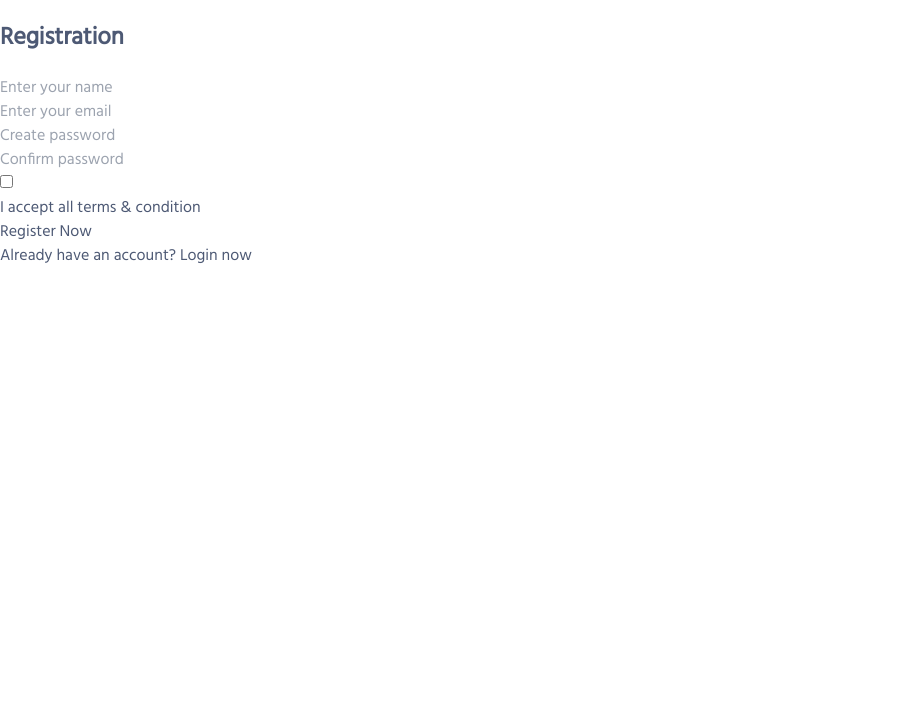
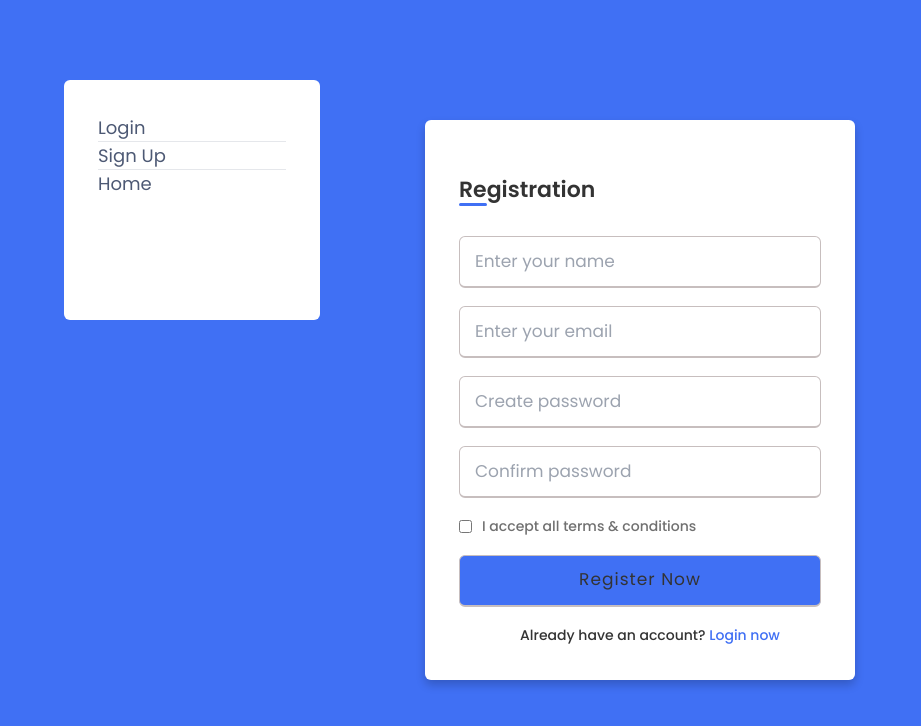
Before and after one commit to Tahsin2020/FAQ-Generator, a React (Vite) app in the folder frontend/: page /sign-up in a window 1280 px wide. Shown: the top 726 px of the page, without its empty margins (0-921 px from the left). Built offline with nearby package versions, Linux system fonts and the light colour scheme; no server answers.

Commit message:
Sign Out

```diff
--- a/frontend/src/App.tsx
+++ b/frontend/src/App.tsx
@@ -3,6 +3,7 @@ import Questions from "./pages/Questions";
 import Home from "./pages/Home";
 import Login from "./pages/Login";
 import Signup from "./pages/Signup";
+import Sidebar from "./components/Sidebar";
 
 /* Notes: Add 2 checks in Username and Page, if the Username or Page is invalid, give the NotFound page.
           Access the Username from the url, for both the page and the literal page.
@@ -14,6 +15,7 @@ import Signup from "./pages/Signup";
 function App() {
   return (
     <>
+      <Sidebar />
       <Routes>
         <Route path="/login" element={<Login />} />
         <Route path="/sign-up" element={<Signup />} />
--- /dev/null
+++ b/frontend/src/components/Sidebar.tsx
@@ -0,0 +1,55 @@
+import { useAuth } from "../context/AuthContext";
+
+const Sidebar = () => {
+  const auth = useAuth();
+  return (
+    <div
+      style={{
+        height: "30vh",
+        width: "20vw",
+        position: "fixed",
+        marginLeft: "5vw",
+        marginTop: "10vh",
+        backgroundColor: "white",
+        borderRadius: "6px",
+        padding: "34px",
+        fontSize: "18px",
+      }}
+    >
+      {auth?.isLoggedIn ? (
+        <div>
+          <div>
+            User Page
+            <hr />
+          </div>
+          <div>
+            Settings
+            <hr />
+          </div>
+          <div>
+            Home
+            <hr />
+          </div>
+          <div
+            onClick={() => {
+              auth?.logout();
+            }}
+          >
+            Sign Out
+            <hr />
+          </div>
+        </div>
+      ) : (
+        <div>
+          Login
+          <hr />
+          Sign Up
+          <hr />
+          Home
+        </div>
+      )}
+    </div>
+  );
+};
+
+export default Sidebar;
--- a/frontend/src/context/AuthContext.tsx
+++ b/frontend/src/context/AuthContext.tsx
@@ -13,14 +13,14 @@ import {
 } from "../helpers/api-communicator";
 
 type User = {
-  name: string;
+  username: string;
   email: string;
 };
 type UserAuth = {
   isLoggedIn: boolean;
   user: User | null;
   login: (email: string, password: string) => Promise<void>;
-  signup: (name: string, email: string, password: string) => Promise<void>;
+  signup: (username: string, email: string, password: string) => Promise<void>;
   logout: () => Promise<void>;
 };
 const AuthContext = createContext<UserAuth | null>(null);
@@ -34,7 +34,7 @@ export const AuthProvider = ({ children }: { children: ReactNode }) => {
     async function checkStatus() {
       const data = await checkAuthStatus();
       if (data) {
-        setUser({ email: data.email, name: data.name });
+        setUser({ email: data.email, username: data.username });
         setIsLoggedIn(true);
       }
     }
@@ -43,14 +43,15 @@ export const AuthProvider = ({ children }: { children: ReactNode }) => {
   const login = async (email: string, password: string) => {
     const data = await loginUser(email, password);
     if (data) {
-      setUser({ email: data.email, name: data.name });
+      setUser({ email: data.email, username: data.username });
       setIsLoggedIn(true);
     }
   };
-  const signup = async (name: string, email: string, password: string) => {
-    const data = await signupUser(name, email, password);
+  const signup = async (username: string, email: string, password: string) => {
+    const data = await signupUser(username, email, password);
+    console.log(username, email, password);
     if (data) {
-      setUser({ email: data.email, name: data.name });
+      setUser({ email: data.email, username: data.username });
       setIsLoggedIn(true);
     }
   };
--- a/frontend/src/helpers/api-communicator.ts
+++ b/frontend/src/helpers/api-communicator.ts
@@ -9,11 +9,11 @@ export const loginUser = async (email: string, password: string) => {
 };
 
 export const signupUser = async (
-  name: string,
+  username: string,
   email: string,
   password: string
 ) => {
-  const res = await axios.post("/user/signup", { name, email, password });
+  const res = await axios.post("/user/signup", { username, email, password });
   if (res.status !== 201) {
     throw new Error("Unable to Signup");
   }
--- a/frontend/src/index.css
+++ b/frontend/src/index.css
@@ -1,3 +1,4 @@
+@import url("https://fonts.googleapis.com/css?family=Poppins:400,500,600,700&display=swap");
 h2 {
   display: block;
   font-size: 1.5em;
@@ -7,3 +8,113 @@ h2 {
   margin-right: 0;
   font-weight: bold;
 }
+* {
+  margin: 0;
+  padding: 0;
+  box-sizing: border-box;
+  font-family: "Poppins", sans-serif;
+}
+#root,
+body {
+  min-height: 100vh;
+  width: 100vw;
+}
+.body {
+  min-height: 100vh;
+  display: flex;
+  align-items: center;
+  justify-content: center;
+  background: #4070f4;
+}
+.wrapper {
+  position: relative;
+  max-width: 430px;
+  width: 100%;
+  background: #fff;
+  padding: 34px;
+  border-radius: 6px;
+  box-shadow: 0 5px 10px rgba(0, 0, 0, 0.2);
+}
+.wrapper h2 {
+  position: relative;
+  font-size: 22px;
+  font-weight: 600;
+  color: #333;
+}
+.wrapper h2::before {
+  content: "";
+  position: absolute;
+  left: 0;
+  bottom: 0;
+  height: 3px;
+  width: 28px;
+  border-radius: 12px;
+  background: #4070f4;
+}
+.wrapper form {
+  margin-top: 30px;
+}
+.wrapper form .input-box {
+  height: 52px;
+  margin: 18px 0;
+}
+form .input-box input {
+  height: 100%;
+  width: 100%;
+  outline: none;
+  padding: 0 15px;
+  font-size: 17px;
+  font-weight: 400;
+  color: #333;
+  border: 1.5px solid #c7bebe;
+  border-bottom-width: 2.5px;
+  border-radius: 6px;
+  transition: all 0.3s ease;
+}
+.input-box input:focus,
+.input-box input:valid {
+  border-color: #4070f4;
+}
+form .policy {
+  display: flex;
+  align-items: center;
+}
+form h3 {
+  color: #707070;
+  font-size: 14px;
+  font-weight: 500;
+  margin-left: 10px;
+}
+.input-box.button button {
+  color: #fff;
+  letter-spacing: 1px;
+  border: none;
+  background: #4070f4;
+  cursor: pointer;
+  height: 100%;
+  width: 100%;
+  outline: none;
+  padding: 0 15px;
+  font-size: 17px;
+  font-weight: 400;
+  color: #333;
+  border: 1.5px solid #c7bebe;
+  border-bottom-width: 2.5px;
+  border-radius: 6px;
+  transition: all 0.3s ease;
+}
+.input-box.button button:hover {
+  background: #0e4bf1;
+}
+form .text h3 {
+  color: #333;
+  width: 100%;
+  text-align: center;
+}
+form .text h3 a {
+  color: #4070f4;
+  text-decoration: none;
+}
+form .text h3 a:hover {
+  text-decoration: underline;
+}
--- a/frontend/src/main.tsx
+++ b/frontend/src/main.tsx
@@ -4,13 +4,28 @@ import App from "./App.tsx";
 import "./index.css";
 import axios from "axios";
 import { BrowserRouter } from "react-router-dom";
+import { AuthProvider } from "./context/AuthContext.tsx";
+import { ThemeProvider } from "@emotion/react";
+import { Toaster } from "react-hot-toast";
+import { createTheme } from "@mui/material";
 axios.defaults.baseURL = "http://localhost:5000/api/v1";
 axios.defaults.withCredentials = true;
 
+const theme = createTheme({
+  typography: {
+    fontFamily: "Roboto Slab, serif",
+  },
+});
+
 ReactDOM.createRoot(document.getElementById("root")!).render(
   <React.StrictMode>
-    <BrowserRouter>
-      <App />
-    </BrowserRouter>
+    <AuthProvider>
+      <BrowserRouter>
+        <ThemeProvider theme={theme}>
+          <Toaster position="top-right" />
+          <App />
+        </ThemeProvider>
+      </BrowserRouter>
+    </AuthProvider>
   </React.StrictMode>
 );
--- a/frontend/src/pages/Login.tsx
+++ b/frontend/src/pages/Login.tsx
@@ -22,7 +22,7 @@ const Login = () => {
   };
   useEffect(() => {
     if (auth?.user) {
-      return navigate("/Tahsin Hasan");
+      return navigate("/user/Tahsin Hasan/");
     }
   }, [auth]);
   return (
--- a/frontend/src/pages/Signup.tsx
+++ b/frontend/src/pages/Signup.tsx
@@ -9,12 +9,13 @@ const Signup = () => {
   const handleSubmit = async (e: React.FormEvent<HTMLFormElement>) => {
     e.preventDefault();
     const formData = new FormData(e.currentTarget);
-    const name = formData.get("name") as string;
+    const username = formData.get("username") as string;
     const email = formData.get("email") as string;
     const password = formData.get("password") as string;
+    console.log(username, email, password);
     try {
       toast.loading("Signing Up", { id: "signup" });
-      await auth?.signup(name, email, password);
+      await auth?.signup(username, email, password);
       toast.success("Signed Up Successfully", { id: "signup" });
     } catch (error) {
       console.log(error);
@@ -23,31 +24,52 @@ const Signup = () => {
   };
   useEffect(() => {
     if (auth?.user) {
-      return navigate("/");
+      return navigate("/login");
     }
   }, [auth]);
   return (
+    <div className="body">
       <div className="wrapper">
         <h2>Registration</h2>
-      <form action="#">
+        <form action="#" onSubmit={handleSubmit}>
           <div className="input-box">
-          <input type="text" placeholder="Enter your name" required />
+            <input
+              type="text"
+              name="username"
+              placeholder="Enter your name"
+              required
+            />
           </div>
           <div className="input-box">
-          <input type="text" placeholder="Enter your email" required />
+            <input
+              type="text"
+              name="email"
+              placeholder="Enter your email"
+              required
+            />
           </div>
           <div className="input-box">
-          <input type="password" placeholder="Create password" required />
+            <input
+              type="password"
+              name="password"
+              placeholder="Create password"
+              required
+            />
           </div>
           <div className="input-box">
-          <input type="password" placeholder="Confirm password" required />
+            <input
+              type="password"
+              name="confirm-password"
+              placeholder="Confirm password"
+              required
+            />
           </div>
           <div className="policy">
             <input type="checkbox" />
-          <h3>I accept all terms & condition</h3>
+            <h3>I accept all terms & conditions</h3>
           </div>
           <div className="input-box button">
-          <input type="Submit" value="Register Now" />
+            <button type="submit">Register Now</button>
           </div>
           <div className="text">
             <h3>
@@ -56,6 +78,7 @@ const Signup = () => {
           </div>
         </form>
       </div>
+    </div>
   );
 };
 
```
Also changed, not shown: 2 other files (tests, documents, lock files or other folders). Lines whose indentation alone changed are shown as unchanged.
